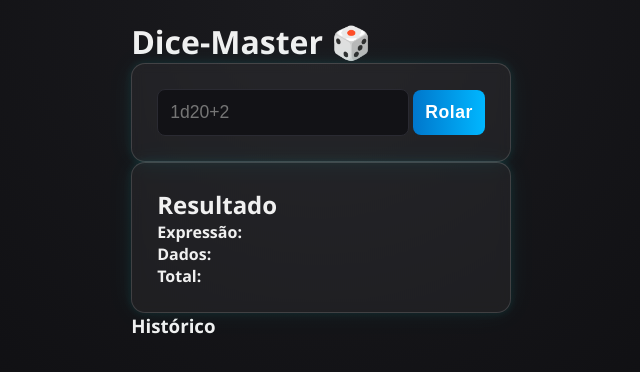
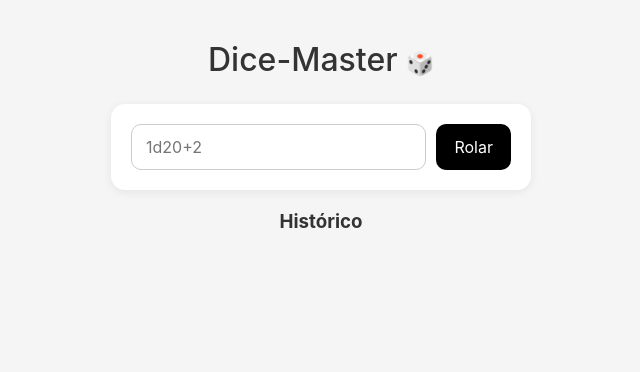
Before and after one commit to Jhonatasgrs/dice-master, a website: page public/index.html in a window 1280 px wide. Shown: the whole page, without its empty margins (319-959 px from the left). Drawn offline with Linux system fonts and the light colour scheme.

Commit message:
Update style.css

```diff
--- a/public/style.css
+++ b/public/style.css
@@ -2,114 +2,105 @@
     margin: 0;
     padding: 0;
     box-sizing: border-box;
+    font-family: "Inter", sans-serif;
 }
 
 body {
-    font-family: 'Segoe UI', Tahoma, Geneva, Verdana, sans-serif;
-    background: radial-gradient(circle at top, #1b1b1f, #0e0e11 60%);
-    color: #f0f0f0;
-    min-height: 100vh;
+    background: #f5f5f5;
+    color: #333;
     display: flex;
-    flex-direction: column;
-    align-items: center;
-    padding: 20px;
+    justify-content: center;
+    padding: 40px;
 }
 
-header {
+.container {
+    width: 100%;
+    max-width: 420px;
     text-align: center;
-    margin-bottom: 30px;
 }
 
-header h1 {
-    font-size: 2.5rem;
-    color: #9adaff;
-    text-shadow: 0 0 12px #2eb5ff, 0 0 20px #0077cc;
+h1 {
+    font-weight: 500;
+    margin-bottom: 25px;
+    font-size: 2rem;
 }
 
-header p {
-    color: #c7c7c7;
-    margin-top: 5px;
+h1 span {
+    font-size: 1.4rem;
+}
+
+h2 {
+    font-weight: 500;
+    margin-bottom: 10px;
 }
 
 .card {
-    background: rgba(255, 255, 255, 0.05);
-    backdrop-filter: blur(6px);
-    border: 1px solid rgba(255, 255, 255, 0.15);
-    padding: 25px;
-    width: 100%;
-    max-width: 600px;
+    background: #ffffff;
+    padding: 20px;
     border-radius: 14px;
-    box-shadow:
-        0 0 10px rgba(0, 255, 255, 0.1),
-        0 0 30px rgba(0, 255, 255, 0.05);
+    box-shadow: 0 2px 10px rgba(0,0,0,0.07);
+    margin-bottom: 20px;
+    text-align: left;
+    opacity: 1;
+    transition: opacity 0.3s ease, transform 0.3s ease;
 }
 
-.input-area {
-    display: flex;
-    flex-direction: column;
-    gap: 12px;
-    margin-bottom: 20px;
+.hidden {
+    display: none;
 }
 
-label {
-    font-size: 1.1rem;
-    color: #b7e5ff;
+.input-card {
+    display: flex;
+    gap: 10px;
 }
 
 input {
-    padding: 12px;
-    background: #121216;
-    border: 1px solid #2a2a32;
-    border-radius: 8px;
-    color: #e7e7e7;
-    font-size: 1.1rem;
+    flex: 1;
+    padding: 12px 14px;
+    border: 1px solid #ccc;
+    border-radius: 10px;
     outline: none;
-    transition: border 0.3s ease;
-}
-
-input:focus {
-    border-color: #2eb5ff;
-    box-shadow: 0 0 8px #2eb5ff;
+    font-size: 1rem;
 }
 
 button {
-    padding: 12px;
-    background: linear-gradient(90deg, #0077cc, #00b7ff);
+    padding: 12px 18px;
+    background: #000;
+    color: white;
     border: none;
-    border-radius: 8px;
-    color: #fff;
+    border-radius: 10px;
+    font-size: 1rem;
     cursor: pointer;
-    font-size: 1.1rem;
-    font-weight: bold;
-    letter-spacing: 0.5px;
-    transition: transform 0.15s ease, box-shadow 0.3s ease;
+    transition: 0.2s;
 }
 
 button:hover {
-    transform: translateY(-2px);
-    box-shadow: 0 0 12px #00b7ff;
+    background: #333;
 }
 
-button:active {
+.history {
+    list-style: none;
+    padding-left: 0;
+    margin-top: 10px;
+}
+
+.history li {
+    background: #fff;
+    padding: 10px 14px;
+    margin-bottom: 8px;
+    border-radius: 10px;
+    font-size: 0.95rem;
+    box-shadow: 0 2px 6px rgba(0,0,0,0.05);
+    display: flex;
+    justify-content: space-between;
+}
+
+.fade-in {
+    opacity: 0;
+    transform: translateY(5px);
+}
+
+.fade-in.show {
+    opacity: 1;
     transform: translateY(0);
 }
-
-.result {
-    background: #0d0d12;
-    padding: 15px;
-    border-radius: 10px;
-    border: 1px solid #292932;
-    min-height: 120px;
-    font-family: "Consolas", monospace;
-    white-space: pre-wrap;
-    word-wrap: break-word;
-    font-size: 1rem;
-    color: #d0ecff;
-}
-
-footer {
-    margin-top: 40px;
-    font-size: 0.9rem;
-    color: #555;
-    letter-spacing: 0.5px;
-}
```
